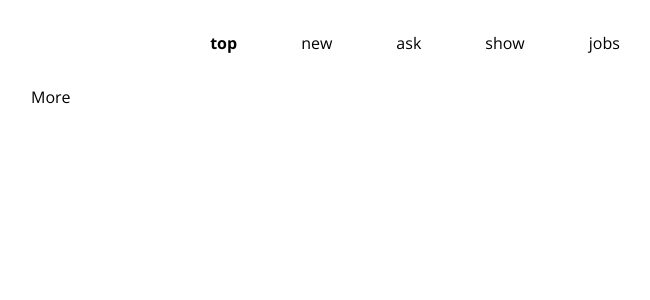
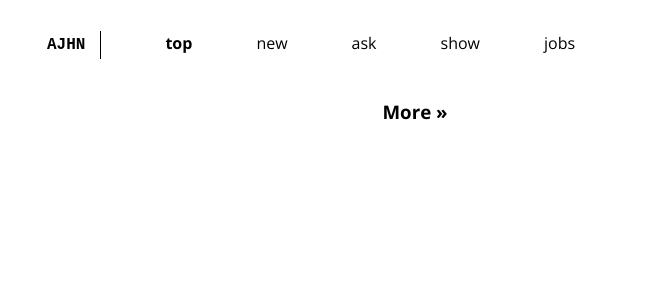
Before and after one commit to salaivv/hacker-news-alpine, a Jekyll site: the page built from index.html, in a window 1280 px wide. Shown: the top 300 px of the page, without its empty margins (225-875 px from the left). Built offline with Jekyll 4.4.1, drawn with Linux system fonts in a browser that asks for light colours.

Commit message:
Added post numbering and tweaked layouts

```diff
--- a/_includes/story.html
+++ /dev/null
@@ -1,25 +0,0 @@
-<div class="item my-1">
-  <a :href="story.url">
-    <p>
-      <span x-text="story.title" class="text-bold"></span>
-      <template x-if="story.hasOwnProperty('domain')">
-        <span x-text="`(${story.domain})`"></span>
-      </template>
-    </p>
-  </a>
-
-  <p>
-    <span x-text="story.points"></span>
-    <span> points by </span>
-    <a :href="getUserLink(story.user)">
-      <span x-text="story.user" class="text-underline"></span>
-    </a>
-    <span> | </span>
-    <span x-text="story.time_ago"></span>
-    <span> | </span>
-    <a :href="getItemLink(story.id)" class="text-underline">
-      <span x-text="story.comments_count"></span>
-      <span> comments</span>
-    </a>
-  </p>
-</div>
--- a/_layouts/default.html
+++ b/_layouts/default.html
@@ -12,6 +12,7 @@
       <!-- <h1 class="text-center"><a href="/">{{ site.title }}</a></h1> -->
 
       <ul class="nav-bar">
+        <li><a href="/about" id="logo" class="text-bold">AJHN</a></li>
         <template x-for="section in Object.keys(SECTIONS)">
           <li>
             <a :href="`/?section=${section}&page=1`" x-text="section"
--- a/assets/style.css
+++ b/assets/style.css
@@ -24,6 +24,7 @@
 .container {
     width: 768px;
     margin: auto;
+    margin-bottom: 2rem;
 }
 
 .text-center {
@@ -35,7 +36,8 @@
 }
 
 .text-underline {
-    text-decoration: underline;
+    /* text-decoration: underline; */
+    border-bottom: 1px dashed;
 }
 
 .my-1 {
@@ -54,9 +56,13 @@
 
 .nav-bar {
     display: flex;
-    justify-content: center;
+    justify-content: start;
+    padding-left: 1rem;
     gap: 4rem;
     margin: 2rem 0;
+    box-sizing: border-box;
+    padding-bottom: 0.8rem;
+    /* border-bottom: 1px solid; */
 }
 
 .nav-bar li {
@@ -64,20 +70,38 @@
 }
 
 .item {
-    border-bottom: solid 1px lightgrey;
+    display: flex;
+    align-items: center;
+}
+
+.item-no {
+    padding: 0 2.5rem 0 1rem;
+    font-size: 1.5rem;
+    color: grey;
+    font-weight: 300;
+    text-align: center;
 }
 
 .comment {
     border-left: solid 2px gray;
 }
 
+#logo {
+    padding: 5px 15px 5px 0;
+    font-family: monospace;
+    font-size: 1rem;
+    border-right: 1px solid;
+    /* border-left: 1px solid; */
+}
+
 @media only screen and (max-width: 892px) and (orientation: portrait) {
     .container {
         width: initial;
-        margin: 2rem 2rem;
+        margin: 2rem;
     }
 
     .nav-bar {
-        gap: 2rem;
+        padding-left: 0;
+        gap: 1.6rem;
     }
 }
--- a/index.html
+++ b/index.html
@@ -4,11 +4,43 @@
 
 <div x-data="{ stories: [] }"
      x-effect="stories = await getItems(current, page)">
-  <template x-for="story in stories">
-    {% include story.html %}
+  <template x-for="story, index in stories">
+    <div class="item my-1">
+      <div>
+        <p class="item-no" x-text="index+1"></p>
+      </div>
+
+      <div>
+        <a :href="story.url">
+          <p>
+            <span x-text="story.title" class="text-bold"></span>
+            <template x-if="story.hasOwnProperty('domain')">
+              <span x-text="`(${story.domain})`"></span>
+            </template>
+          </p>
+        </a>
+
+        <p>
+          <span x-text="story.points"></span>
+          <span> points by </span>
+          <a :href="getUserLink(story.user)">
+            <span x-text="story.user" class="text-underline"></span>
+          </a>
+          <span> | </span>
+          <span x-text="story.time_ago"></span>
+          <span> | </span>
+          <a :href="getItemLink(story.id)" class="text-underline">
+            <span x-text="story.comments_count"></span>
+            <span> comments</span>
+          </a>
+        </p>
+      </div>
+    </div>
   </template>
 
   <!-- <a @click.prevent="scrollToTop(); setTimeout(() => { page++ }, 800)" href="/">More</a> -->
-  <a :href="`/?section=${current}&page=${Number(page) + 1}`">More</a>
+  <div class="text-center">
+    <h3><a :href="`/?section=${current}&page=${Number(page) + 1}`" class="text-bold">More »</a></h3>
+  </div>
 
 </div>
--- a/item.html
+++ b/item.html
@@ -3,7 +3,6 @@
 ---
 
 <div x-data="{story: { }}" x-init="story = await getItem(getParam(document.location.search, 'id').slice(0, -5))">
-  {% include story.html %}
 
   <template x-for="comment in getComments(story)">
     <div class="my-1" x-init="style = { paddingLeft: `${comment.level * 1.5}rem`}">
```
